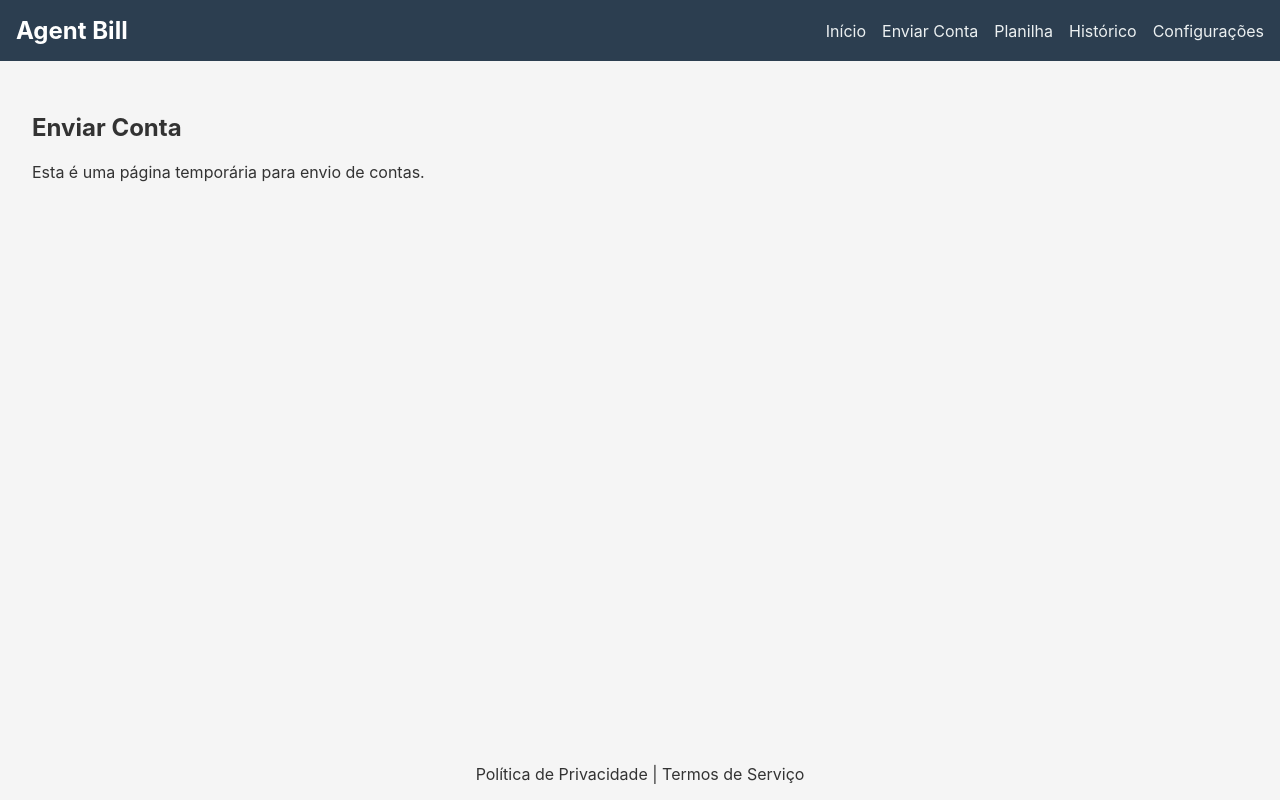
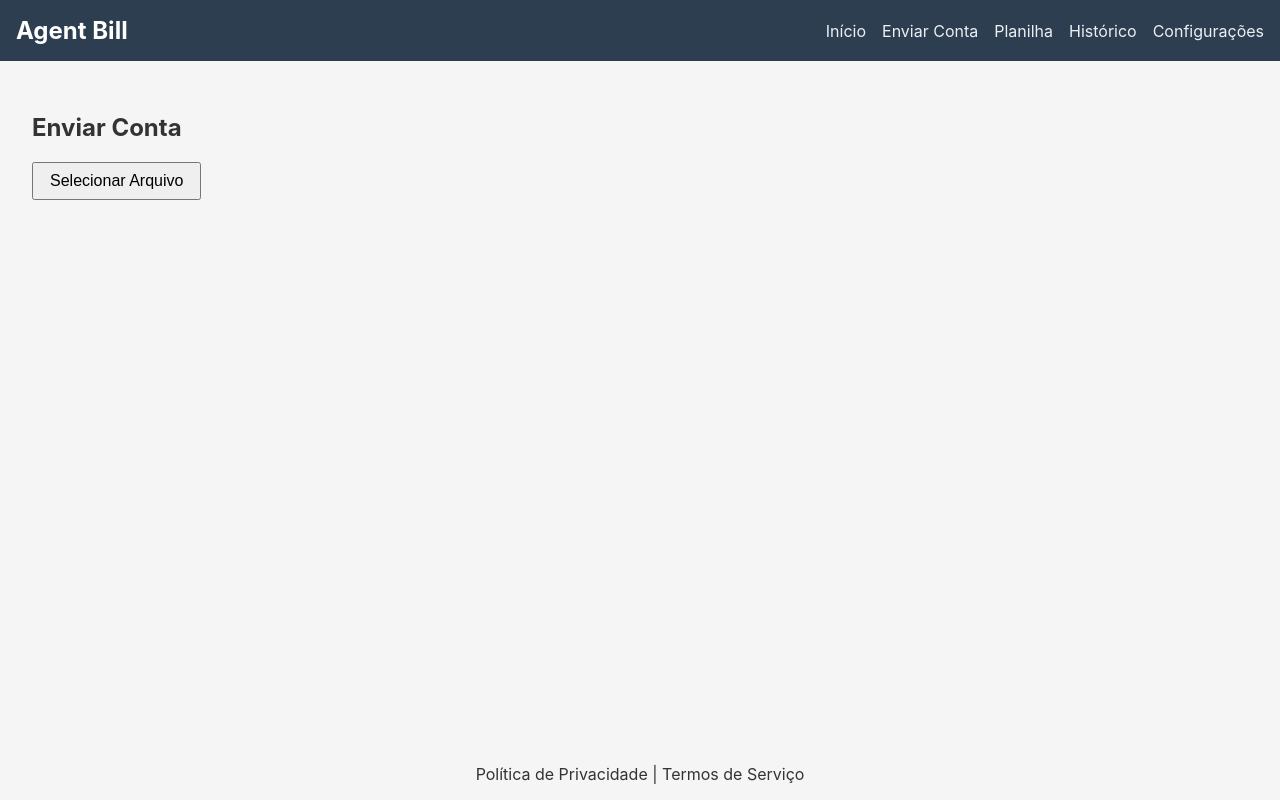
Before and after one commit to marceloadaes/AgentBill, a Next.js app: page /upload in a window 1280 px wide. Built offline with nearby package versions, Linux system fonts and the light colour scheme.

Commit message:
Implement upload form with validation

```diff
--- a/pages/upload.tsx
+++ b/pages/upload.tsx
@@ -1,11 +1,47 @@
 import type { NextPage } from 'next';
+import { useRef, useState } from 'react';
 import Layout from '../components/Layout';
+import styles from '../styles/Upload.module.css';
 
-const Upload: NextPage = () => (
-  <Layout>
-    <h2>Enviar Conta</h2>
-    <p>Esta é uma página temporária para envio de contas.</p>
-  </Layout>
-);
+const Upload: NextPage = () => {
+  const inputRef = useRef<HTMLInputElement>(null);
+  const [error, setError] = useState('');
+
+  const handleButtonClick = () => {
+    inputRef.current?.click();
+  };
+
+  const handleFileChange = (e: React.ChangeEvent<HTMLInputElement>) => {
+    const file = e.target.files?.[0];
+    if (!file) return;
+    const validTypes = ['image/png', 'image/jpeg', 'application/pdf'];
+    if (!validTypes.includes(file.type)) {
+      setError('Formato de arquivo inválido. Apenas PNG, JPG ou PDF são permitidos.');
+      e.target.value = '';
+      return;
+    }
+    setError('');
+    // US004 does not define further processing in this page.
+  };
+
+  return (
+    <Layout>
+      <h2>Enviar Conta</h2>
+      <div className={styles.form}>
+        <input
+          type="file"
+          accept=".png,.jpg,.jpeg,.pdf"
+          onChange={handleFileChange}
+          ref={inputRef}
+          style={{ display: 'none' }}
+        />
+        <button type="button" onClick={handleButtonClick} className={styles.button}>
+          Selecionar Arquivo
+        </button>
+        {error && <div className={styles.error}>{error}</div>}
+      </div>
+    </Layout>
+  );
+};
 
 export default Upload;
--- /dev/null
+++ b/styles/Upload.module.css
@@ -0,0 +1,18 @@
+.form {
+  display: flex;
+  flex-direction: column;
+  gap: 1rem;
+  align-items: flex-start;
+}
+
+.button {
+  padding: 0.5rem 1rem;
+  font-size: 1rem;
+}
+
+.error {
+  background-color: #f8d7da;
+  color: #721c24;
+  padding: 0.75rem;
+  border-radius: 4px;
+}
```
